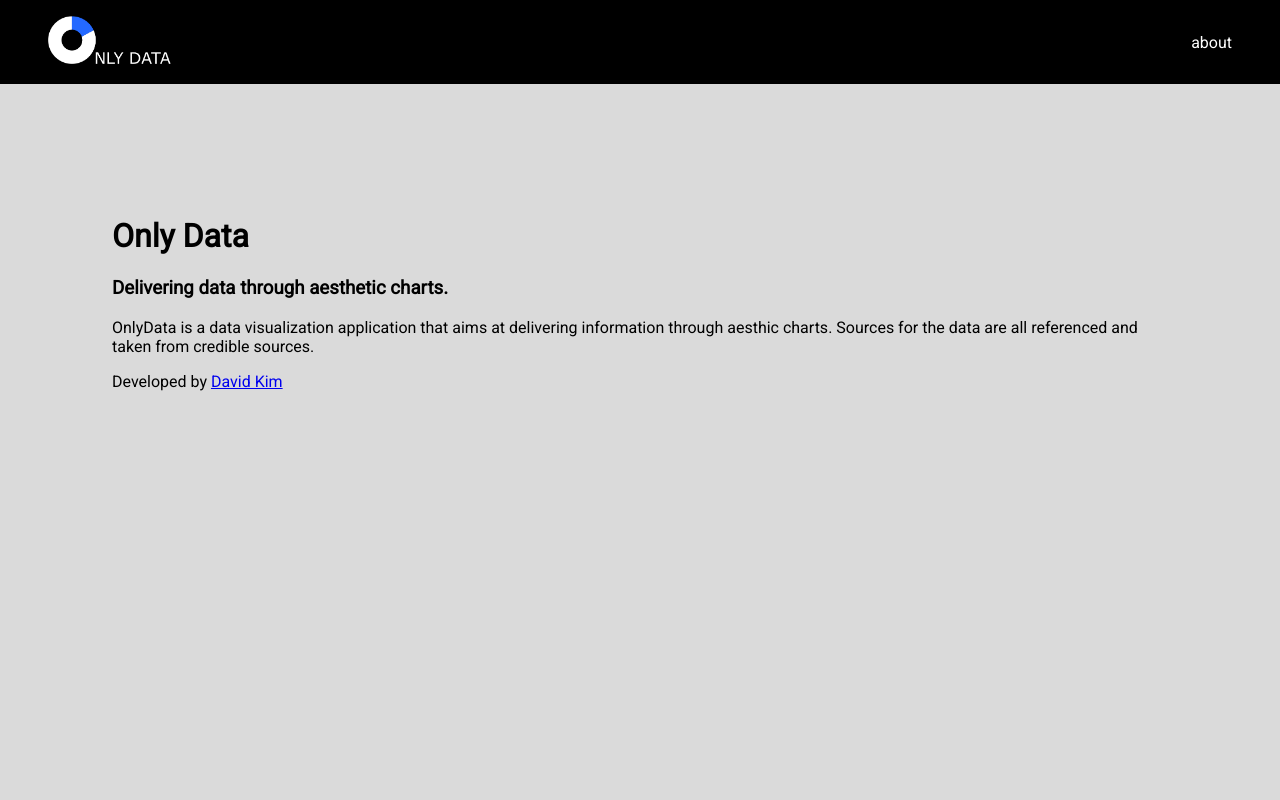
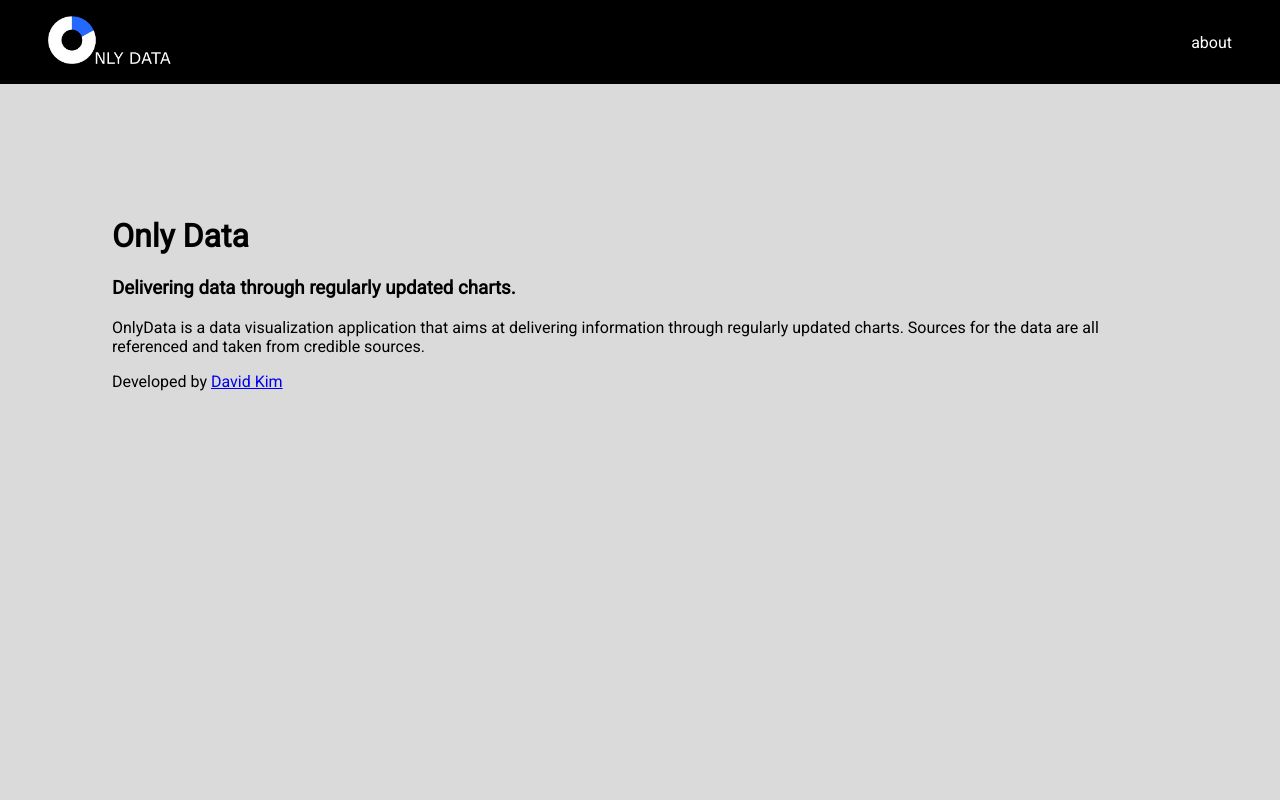
Before and after one commit to kim2552/onlydata, a React (Create React App) app: page /about in a window 1280 px wide. Shown: the top 800 px of the page. Built offline with nearby package versions, Linux system fonts and the light colour scheme.

Commit message:
updatd readme

```diff
--- a/src/components/About.js
+++ b/src/components/About.js
@@ -5,9 +5,9 @@ const About = () => {
         <div className="about-container">
             <div className="description-wrapper">
                 <h1>Only Data</h1>
-                <h3>Delivering data through aesthetic charts.</h3>
+                <h3>Delivering data through regularly updated charts.</h3>
                 <p>
-                    OnlyData is a data visualization application that aims at delivering information through aesthic charts. Sources for the data are all referenced and taken from credible sources.
+                    OnlyData is a data visualization application that aims at delivering information through regularly updated charts. Sources for the data are all referenced and taken from credible sources.
                 </p>
                 <p>
                     Developed by <a href="https://kimd.dev" rel="noreferrer" target="_blank">David Kim</a>
```
Also changed, not shown: 1 other file (tests, documents, lock files or other folders).
